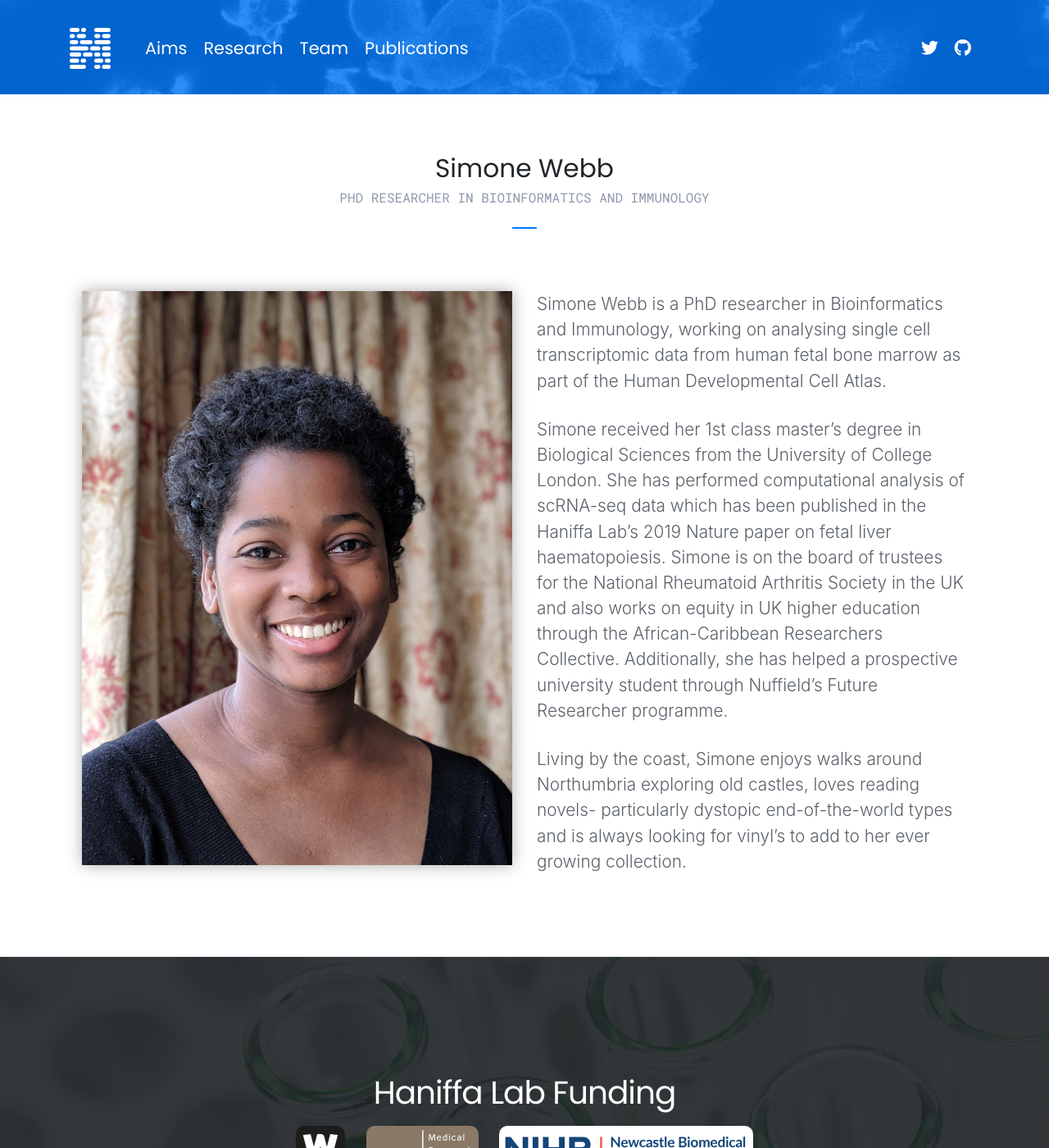
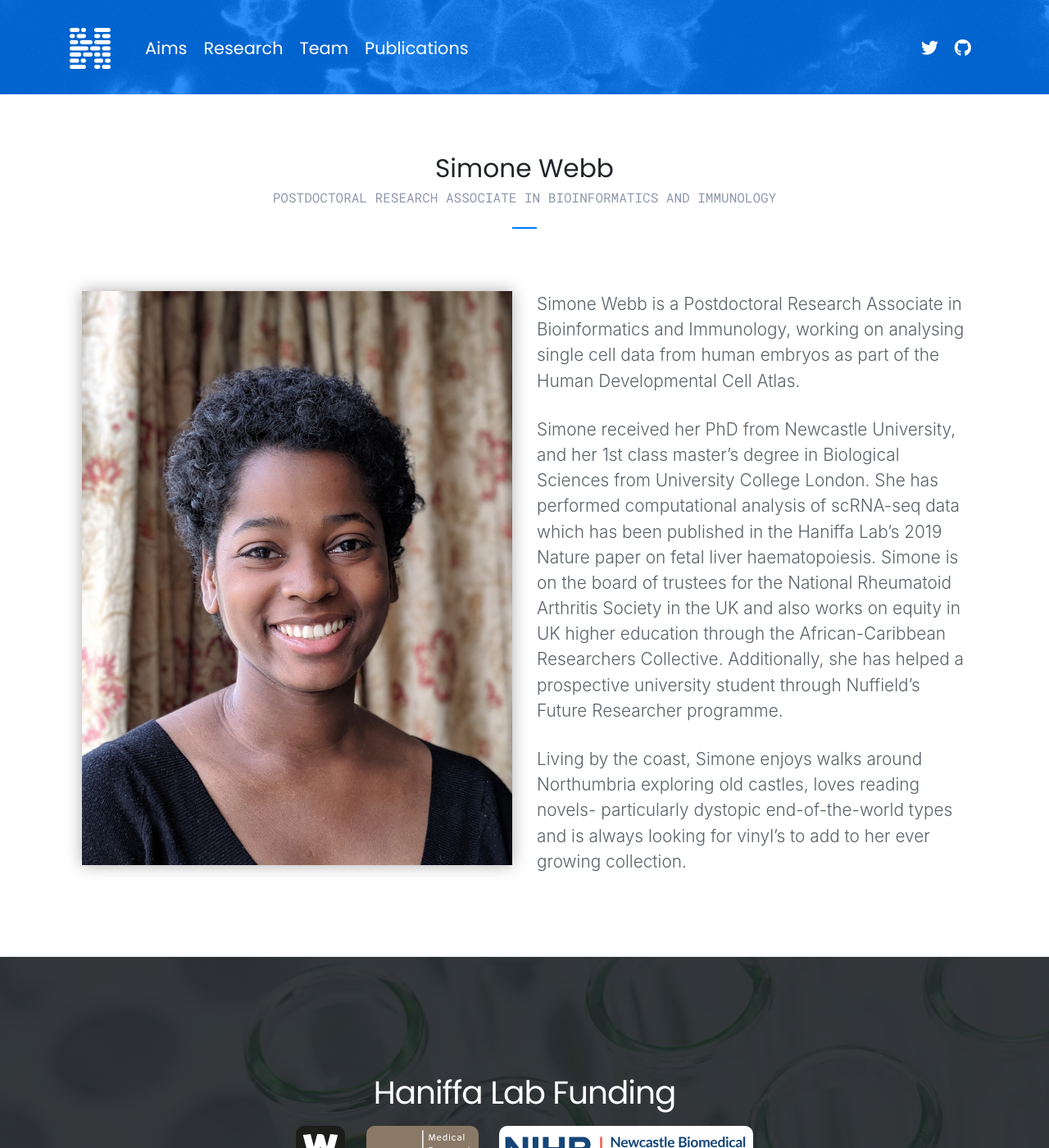
Before and after one commit to haniffalab/haniffalab.github.io, a Jekyll site: the page built from _team/simone-webb.markdown, in a window 1280 px wide and 1400 px high. Shown: the whole window at 82% size. Built offline with Jekyll 4.4.1, drawn with Linux system fonts in a browser that asks for light colours; nearby versions of some CDN libraries.

Commit message:
Updating page to update role and rm old info

```diff
--- a/_team/simone-webb.markdown
+++ b/_team/simone-webb.markdown
@@ -2,12 +2,12 @@
 layout: team
 name:  "Simone Webb"
 category: "team"
-position: "PhD Researcher in Bioinformatics and Immunology"
+position: "Postdoctoral Research Associate in Bioinformatics and Immunology"
 thumbnail: "simone-webb.webp"
 image: "simone-webb-full.jpg"
 ---
-Simone Webb is a PhD researcher in Bioinformatics and Immunology, working on analysing single cell transcriptomic data from human fetal bone marrow as part of the Human Developmental Cell Atlas.
+Simone Webb is a Postdoctoral Research Associate in Bioinformatics and Immunology, working on analysing single cell data from human embryos as part of the Human Developmental Cell Atlas.
 
-Simone received her 1st class master’s degree in Biological Sciences from the University of College London. She has performed computational analysis of scRNA-seq data which has been published in the Haniffa Lab’s 2019 Nature paper on fetal liver haematopoiesis. Simone is on the board of trustees for the National Rheumatoid Arthritis Society in the UK and also works on equity in UK higher education through the African-Caribbean Researchers Collective. Additionally, she has helped a prospective university student through Nuffield’s Future Researcher programme.
+Simone received her PhD from Newcastle University, and her 1st class master’s degree in Biological Sciences from University College London. She has performed computational analysis of scRNA-seq data which has been published in the Haniffa Lab’s 2019 Nature paper on fetal liver haematopoiesis. Simone is on the board of trustees for the National Rheumatoid Arthritis Society in the UK and also works on equity in UK higher education through the African-Caribbean Researchers Collective. Additionally, she has helped a prospective university student through Nuffield’s Future Researcher programme.
 
 Living by the coast, Simone enjoys walks around Northumbria exploring old castles, loves reading novels- particularly dystopic end-of-the-world types and is always looking for vinyl’s to add to her ever growing collection.
```
